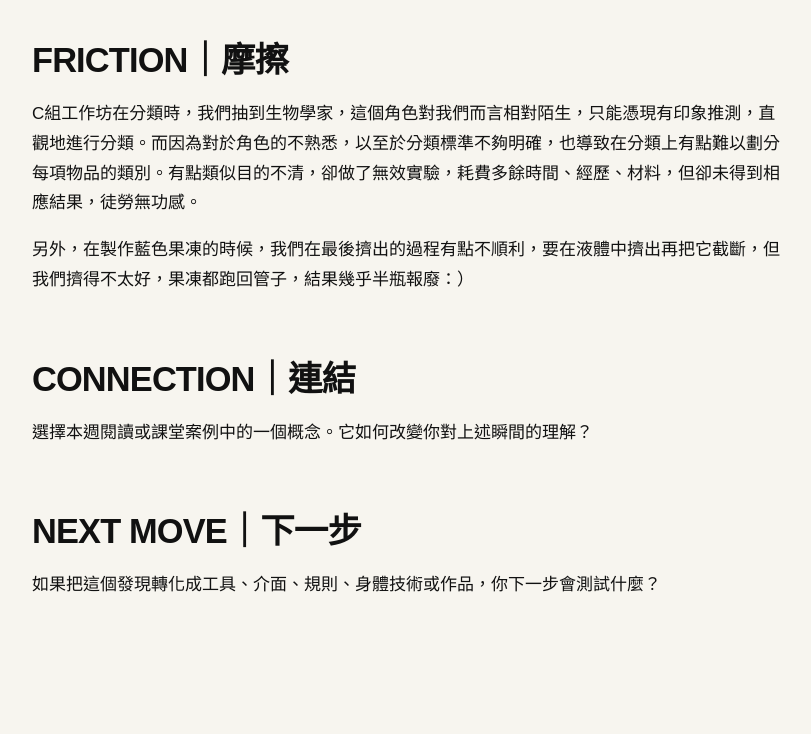
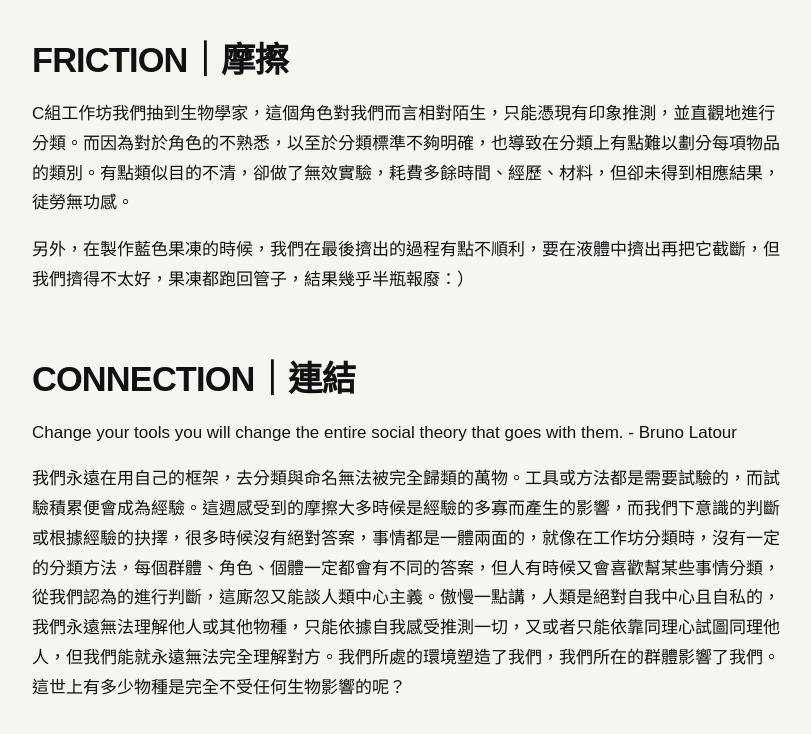
Before and after one commit to yunhanchan/fieldworkarchive, a Jekyll site: the page built from weeks/week-05.md, in a window 1280 px wide and 900 px high, scrolled down 4315 px, cut to the strip 156-890 px from the top of the window. Shown: the whole strip, without its empty margins (48-859 px from the left). Built offline with Jekyll 4.4.1, drawn with Linux system fonts in a browser that asks for light colours; before the commit the page ends 5178 px from its top, so only the background shows below that; some of the changed text lies outside the part shown.

Commit message:
Update week-05.md

```diff
--- a/weeks/week-05.md
+++ b/weeks/week-05.md
@@ -30,15 +30,17 @@ permalink: /weeks/week-05/
 
 ## FRICTION｜摩擦
 
-C組工作坊在分類時，我們抽到生物學家，這個角色對我們而言相對陌生，只能憑現有印象推測，直觀地進行分類。而因為對於角色的不熟悉，以至於分類標準不夠明確，也導致在分類上有點難以劃分每項物品的類別。有點類似目的不清，卻做了無效實驗，耗費多餘時間、經歷、材料，但卻未得到相應結果，徒勞無功感。
+C組工作坊我們抽到生物學家，這個角色對我們而言相對陌生，只能憑現有印象推測，並直觀地進行分類。而因為對於角色的不熟悉，以至於分類標準不夠明確，也導致在分類上有點難以劃分每項物品的類別。有點類似目的不清，卻做了無效實驗，耗費多餘時間、經歷、材料，但卻未得到相應結果，徒勞無功感。
 
 另外，在製作藍色果凍的時候，我們在最後擠出的過程有點不順利，要在液體中擠出再把它截斷，但我們擠得不太好，果凍都跑回管子，結果幾乎半瓶報廢：）
 
 
 ## CONNECTION｜連結
 
-選擇本週閱讀或課堂案例中的一個概念。它如何改變你對上述瞬間的理解？
+Change your tools you will change the entire social theory that goes with them. - Bruno Latour
+
+我們永遠在用自己的框架，去分類與命名無法被完全歸類的萬物。工具或方法都是需要試驗的，而試驗積累便會成為經驗。這週感受到的摩擦大多時候是經驗的多寡而產生的影響，而我們下意識的判斷或根據經驗的抉擇，很多時候沒有絕對答案，事情都是一體兩面的，就像在工作坊分類時，沒有一定的分類方法，每個群體、角色、個體一定都會有不同的答案，但人有時候又會喜歡幫某些事情分類，從我們認為的進行判斷，這廝忽又能談人類中心主義。傲慢一點講，人類是絕對自我中心且自私的，我們永遠無法理解他人或其他物種，只能依據自我感受推測一切，又或者只能依靠同理心試圖同理他人，但我們能就永遠無法完全理解對方。我們所處的環境塑造了我們，我們所在的群體影響了我們。這世上有多少物種是完全不受任何生物影響的呢？
 
 ## NEXT MOVE｜下一步
 
-如果把這個發現轉化成工具、介面、規則、身體技術或作品，你下一步會測試什麼？
+反人類中心的「去脈絡盲分工具」，測試當我們被剝奪「人類經驗」與「既有語言」時，會如何重新建立連結。可以設計一套工作坊新規則，提供參與者一堆無法用文字命名的抽象物件（可能只有特定的質地、重量或未知符號）。禁止使用任何現有的分類詞彙（如：功能、部門、重要性），規定每個人只能用「身體感受」或「非語言的連結」來分組。測試這樣做是否能繞過「傲慢的自我中心判斷」，看見被既有經驗遮蔽的「物」的本質。
```
